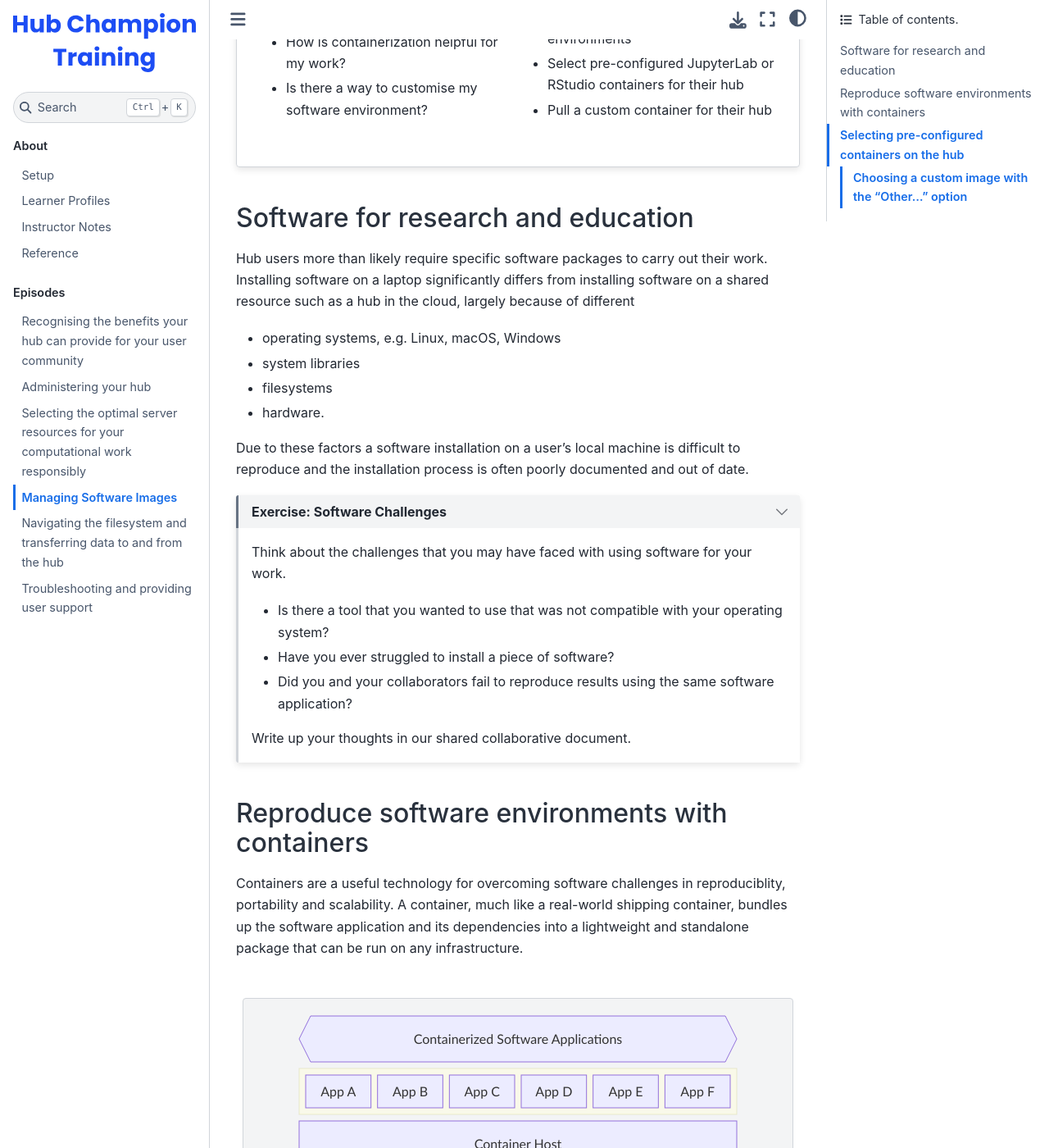
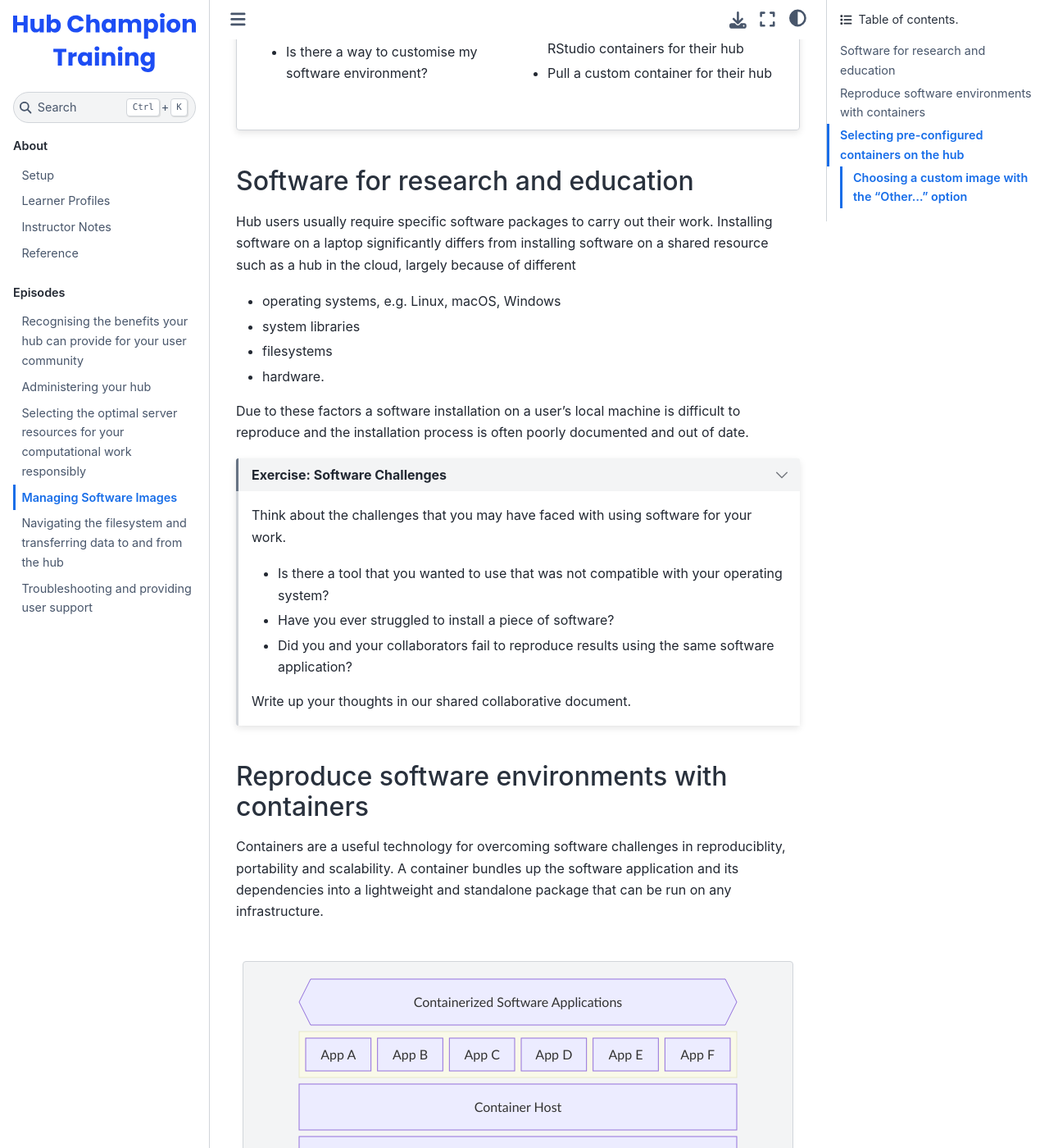
Before and after one commit to czi-catalystproject/hub-champion-training, a Jupyter Book: the page built from episodes/manage_images.md, in a window 1280 px wide and 1400 px high, scrolled down 304 px. Shown: the whole window at 82% size. Built offline with Jupyter Book 1.0.4 settings and Sphinx 7.4.7 and the Sphinx Book theme 1.1.4, drawn with Linux system fonts in a browser that asks for light colours; nearby versions of some CDN libraries; some of the changed text lies outside the part shown.

Commit message:
Apply suggestions from code review
Co-authored-by: Toby Hodges <tbyhdgs@gmail.com>

```diff
--- a/episodes/manage_images.md
+++ b/episodes/manage_images.md
@@ -32,7 +32,7 @@ Objectives
 
 ## Software for research and education
 
-Hub users more than likely require specific software packages to carry out their work. Installing software on a laptop significantly differs from installing software on a shared resource such as a hub in the cloud, largely because of different
+Hub users usually require specific software packages to carry out their work. Installing software on a laptop significantly differs from installing software on a shared resource such as a hub in the cloud, largely because of different
 
 - operating systems, e.g. Linux, macOS, Windows
 - system libraries
@@ -56,7 +56,7 @@ Write up your thoughts in our shared collaborative document.
 
 ## Reproduce software environments with containers
 
-Containers are a useful technology for overcoming software challenges in reproduciblity, portability and scalability. A container, much like a real-world shipping container, bundles up the software application and its dependencies into a lightweight and standalone package that can be run on any infrastructure.
+Containers are a useful technology for overcoming software challenges in reproduciblity, portability and scalability. A container bundles up the software application and its dependencies into a lightweight and standalone package that can be run on any infrastructure.
 
 :::{mermaid}
 :align: center
```
Also changed, not shown: other parts of episodes/manage_images.md (+3 -3 lines).
